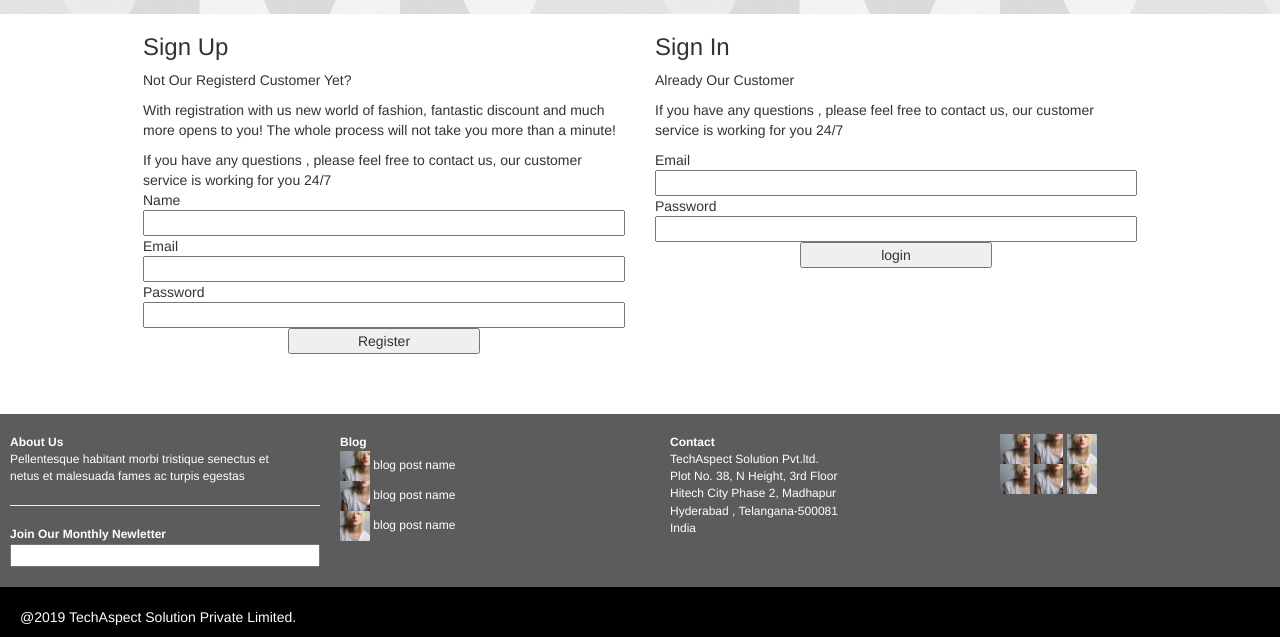
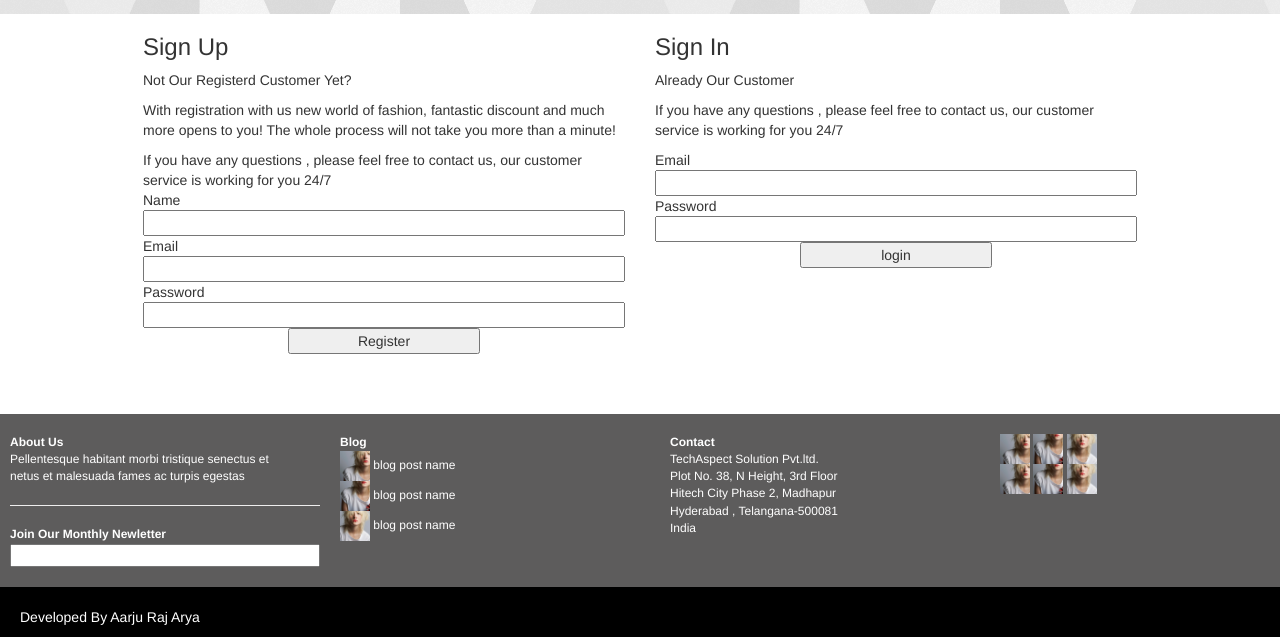
Before and after one commit to aarjuraj/login-signup-Html, a plain HTML site: page index.html in a window 1280 px wide. Shown: the part 210-847 px from the top of the page. Drawn offline with nearby package versions, Linux system fonts and the light colour scheme.

Commit message:
added all files

```diff
--- a/index.html
+++ b/index.html
@@ -125,7 +125,7 @@
   </div>
   <div class="footer">
     <footer>
-      <p>@2019 TechAspect Solution Private Limited.</p>
+      <p>Developed By Aarju Raj Arya</p>
     </footer>
 
   </div>
```
